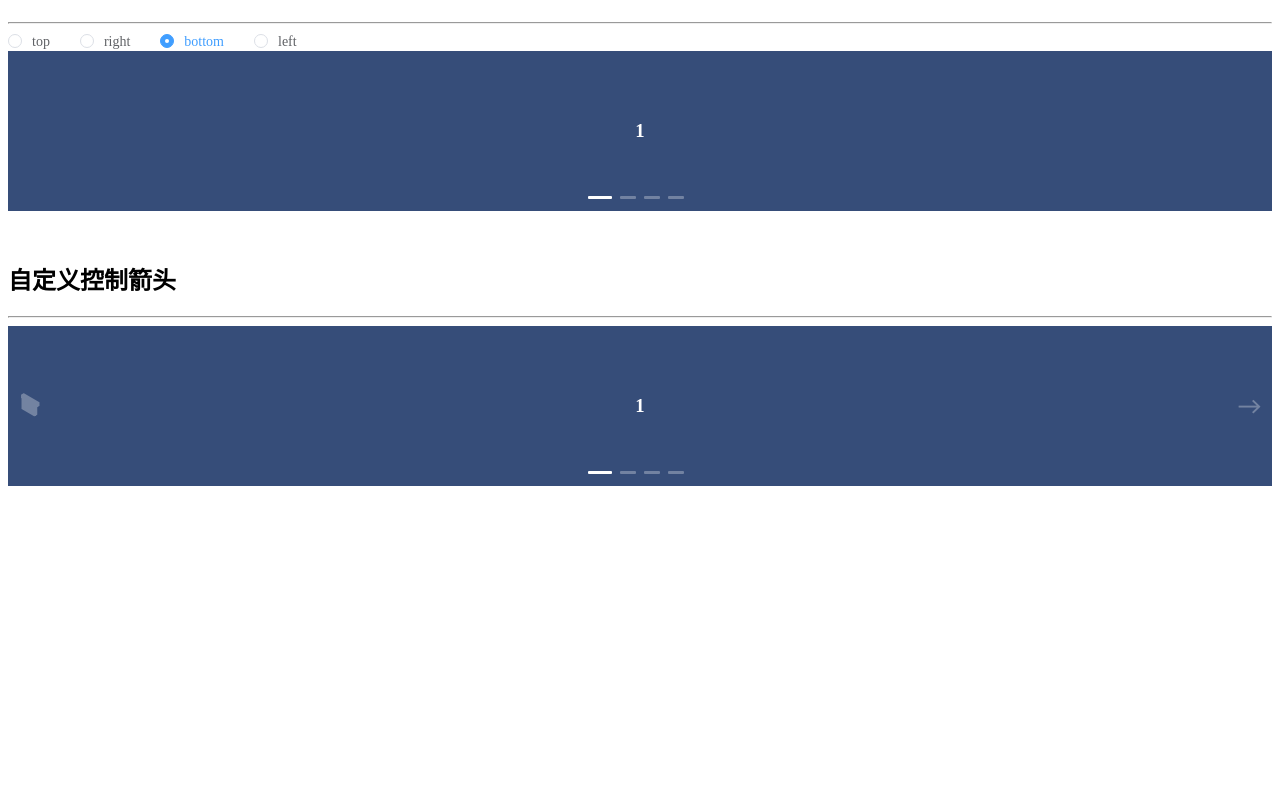
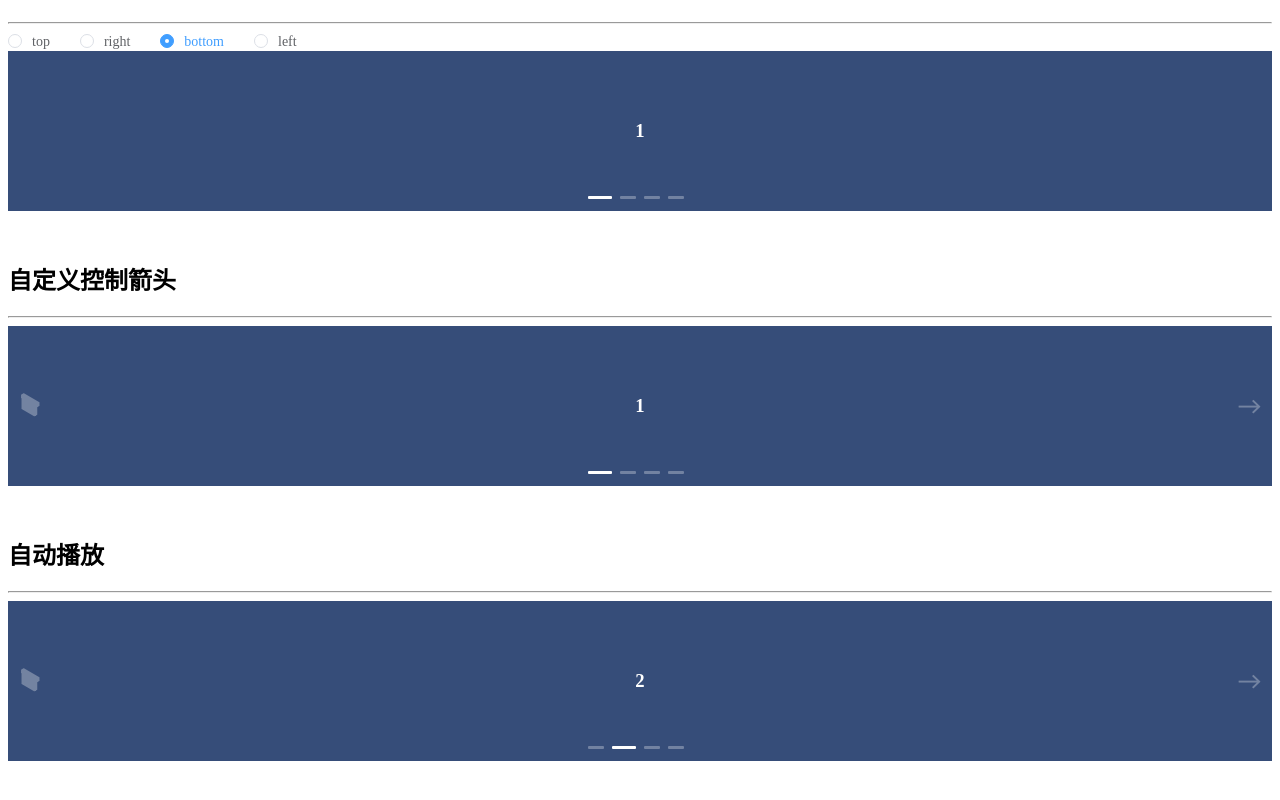
Before and after one commit to guapi233/antDesign-fake, a Vue app: page /Carousel in a window 1280 px wide. Shown: the part 328-1128 px from the top of the page. Before the commit the page ends 864 px from the top, so only its background shows below. Built offline with nearby package versions, Linux system fonts and the light colour scheme.

Commit message:
updated:Carousel组件自动滚动

```diff
--- a/components/Carousel.vue
+++ b/components/Carousel.vue
@@ -1,5 +1,5 @@
 <template>
-  <div class="c-carousel" ref="carousel">
+  <div class="c-carousel" ref="carousel" @mouseenter="closeTimer" @mouseleave="openTimer">
     <span class="c-carousel__leftArrow" v-if="$slots.leftArrow" @click="toPrevious">
       <slot name="leftArrow"></slot>
     </span>
@@ -29,9 +29,15 @@
 export default {
   name: "CCarousel",
   props: {
+    // 控件的位置
     dotPosition: {
       type: String,
       default: "bottom",
+    },
+    // 是否自动播放
+    autoplay: {
+      type: Boolean,
+      default: false,
     },
   },
   data() {
@@ -43,6 +49,7 @@ export default {
       wrapperSize: {}, // 包裹层宽高
       curActive: 0, // 当前展示元素
       closeTransition: false, // 是否关闭过渡
+      slideTimer: null, // 滚动定时器
     };
   },
   computed: {
@@ -150,6 +157,37 @@ export default {
 
       this.$slots.default.push({ ...this.$slots.default[1] });
     },
+    // 尝试开启定时器
+    openTimer() {
+      if (this.autoplay) {
+        this.slideTimer = setInterval(this.toNext, 3000);
+      }
+    },
+    // 尝试关闭定时器
+    closeTimer() {
+      clearInterval(this.slideTimer);
+    },
+    // 初始化事件挂载
+    initEvent() {
+      this.$refs["wrapper"].addEventListener("transitionstart", () => {
+        if (this.closeTransition) {
+          this.$refs["wrapper"].style.transition = "none";
+        }
+      });
+
+      this.$refs["wrapper"].addEventListener("transitionend", () => {
+        if (this.curActive > this.$slots.default.length - 3) {
+          this.curActive = 0;
+          this.closeTransition = true;
+        } else if (this.curActive < 0) {
+          this.curActive = this.$slots.default.length - 3;
+          this.closeTransition = true;
+        }
+      });
+
+      // 尝试初始化定时器
+      this.openTimer();
+    },
   },
   watch: {
     dotPosition(newVal, oldVal) {
@@ -177,21 +215,7 @@ export default {
     this.initWrapperSize();
 
     // 挂载滑动事件
-    this.$refs["wrapper"].addEventListener("transitionstart", () => {
-      if (this.closeTransition) {
-        this.$refs["wrapper"].style.transition = "none";
-      }
-    });
-
-    this.$refs["wrapper"].addEventListener("transitionend", () => {
-      if (this.curActive > this.$slots.default.length - 3) {
-        this.curActive = 0;
-        this.closeTransition = true;
-      } else if (this.curActive < 0) {
-        this.curActive = this.$slots.default.length - 3;
-        this.closeTransition = true;
-      }
-    });
+    this.initEvent();
   },
 };
 </script>
--- a/examples/test/Carousel.vue
+++ b/examples/test/Carousel.vue
@@ -62,6 +62,29 @@
         </template>
       </c-carousel>
     </blockarea>
+
+    <blockarea title="自动播放">
+      <c-carousel autoplay>
+        <template v-slot:leftArrow>
+          <i class="icon-calendar"></i>
+        </template>
+        <div class="item">
+          <h3>1</h3>
+        </div>
+        <div class="item">
+          <h3>2</h3>
+        </div>
+        <div class="item">
+          <h3>3</h3>
+        </div>
+        <div class="item">
+          <h3>4</h3>
+        </div>
+        <template v-slot:rightArrow>
+          <i class="icon-arrow"></i>
+        </template>
+      </c-carousel>
+    </blockarea>
   </div>
 </template>
 
```
Also changed, not shown: 1 other file (tests, documents, lock files or other folders).
